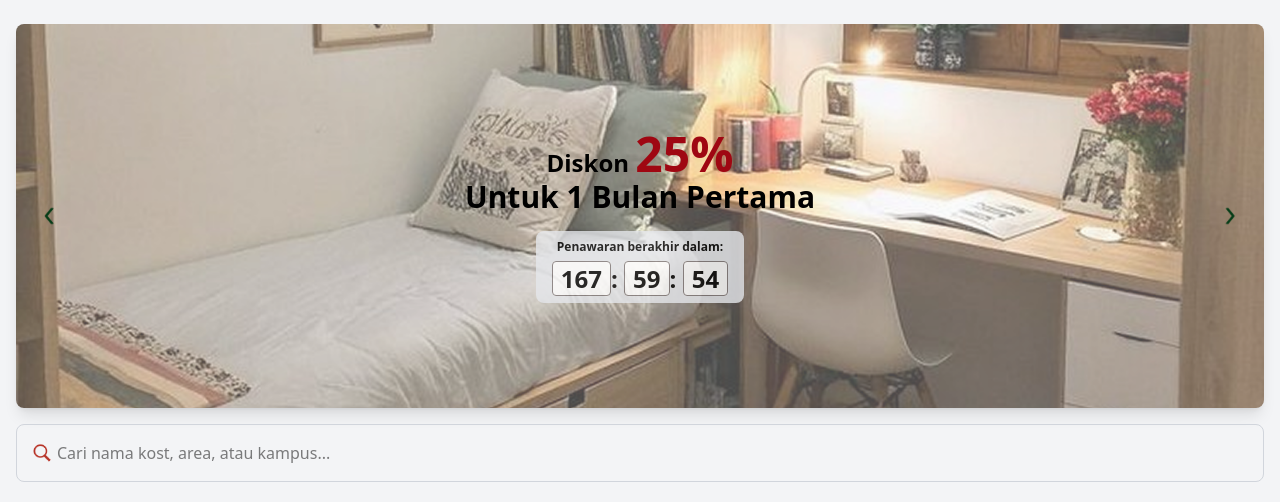
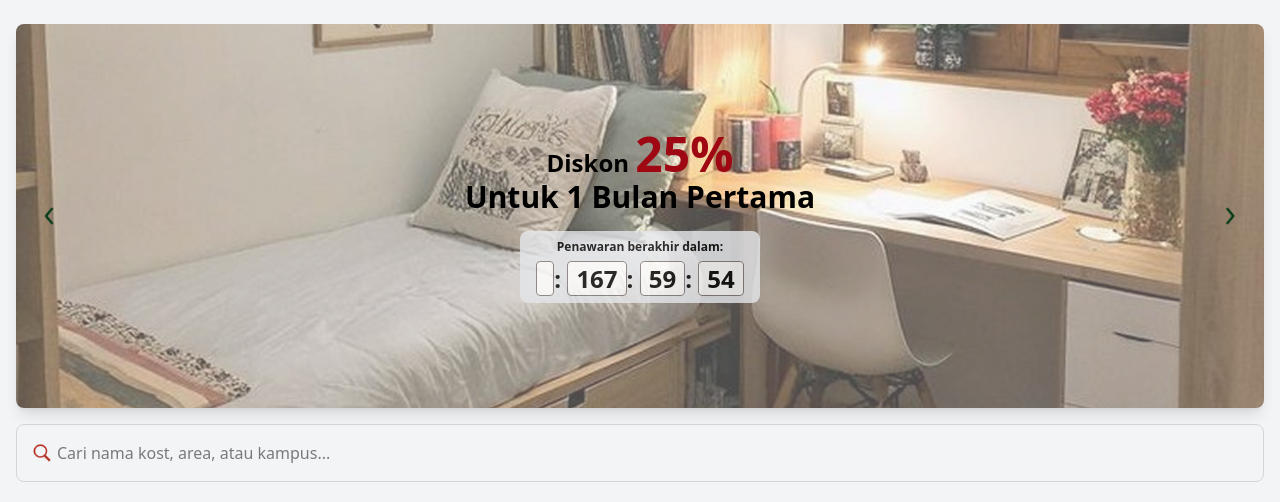
Before and after one commit to Reisz-rgb/Info_Kost, a PHP site: page /homepage.php in a window 1280 px wide. Shown: the part 72-574 px from the top of the page. Run offline with PHP 8.4, Linux system fonts and the light colour scheme; style sheets or scripts are compiled from the project's sources.

Commit message:
update halaman pencarian

```diff
--- a/src/hal_favorit.php
+++ b/src/hal_favorit.php
@@ -55,7 +55,7 @@
         <h1 class="text-3xl text-gray-400 m-4">Kost Hero</h1>
         <ul class="p-8 text-2xl">
             <li class="p-4 hover:bg-[#B33328]"><a href="profil_pemilik.php">Home</a></li>
-            <li class="p-4 hover:bg-[#B33328]"><a href="hal_favorit.php">Favorit</a></li>
+            <li class="p-4 hover:bg-[#B33328]"><a href="hal_favorit.php">Kos Favorit</a></li>
             <li class="p-4 hover:bg-[#B33328]"><a href="riwayat_transaksi_owner.php">Riwayat Transaksi</a></li>
             <li class="p-4 hover:bg-[#B33328]"><a href="edit_akun.php">Edit Akun</a></li>
             <li class="p-4 hover:bg-[#B33328]"><a href="log out.php">Log Out</a></li>
@@ -78,7 +78,7 @@
             <form method="POST" action="hapus_favorit.php" class="absolute top-2 right-2">
             <input type="hidden" name="kost_id" value="<?php echo $kost['id']; ?>">
             <button type="submit" class="p-1.5 bg-white rounded-full shadow-md hover:bg-gray-50 transition-colors">
-            <svg class="w-4 h-4 text-red-500 fill-current" viewBox="0 0 20 20">
+            <svg class="w-4 h-4 text-red-600 fill-current" viewBox="0 0 20 20">
             <path d="M10 18.35l-1.45-1.32C5.4 14.25 2 11.39 2 8.5
             2 6.5 3.5 5 5.5 5c1.54 0 3.04.99 3.57 2.36h1.87
             C11.46 5.99 12.96 5 14.5 5
--- a/src/homepage.php
+++ b/src/homepage.php
@@ -62,9 +62,10 @@
                         <div class="mt-4 bg-gray-200 opacity-80 px-4 py-2 rounded-lg inline-block stroke-linejoin">
                             <div class="text-xs">Penawaran berakhir dalam:</div>
                             <div id="countdown" class="mt-2 stroke-linejoin font-bold">
-                                <span id="hours" class="border border-[#807878] bg-white px-2 rounded">23</span>:
-                                <span id="minutes" class="border border-[#807878] bg-white px-2 rounded">59</span>:
-                                <span id="seconds" class="border border-[#807878] bg-white px-2 rounded">59</span>
+                                <span id="days" class="border border-[#807878] bg-white px-2 rounded"></span>:
+                                <span id="hours" class="border border-[#807878] bg-white px-2 rounded"></span>:
+                                <span id="minutes" class="border border-[#807878] bg-white px-2 rounded"></span>:
+                                <span id="seconds" class="border border-[#807878] bg-white px-2 rounded"></span>
                             </div>
                         </div>
                     </h1>
```
